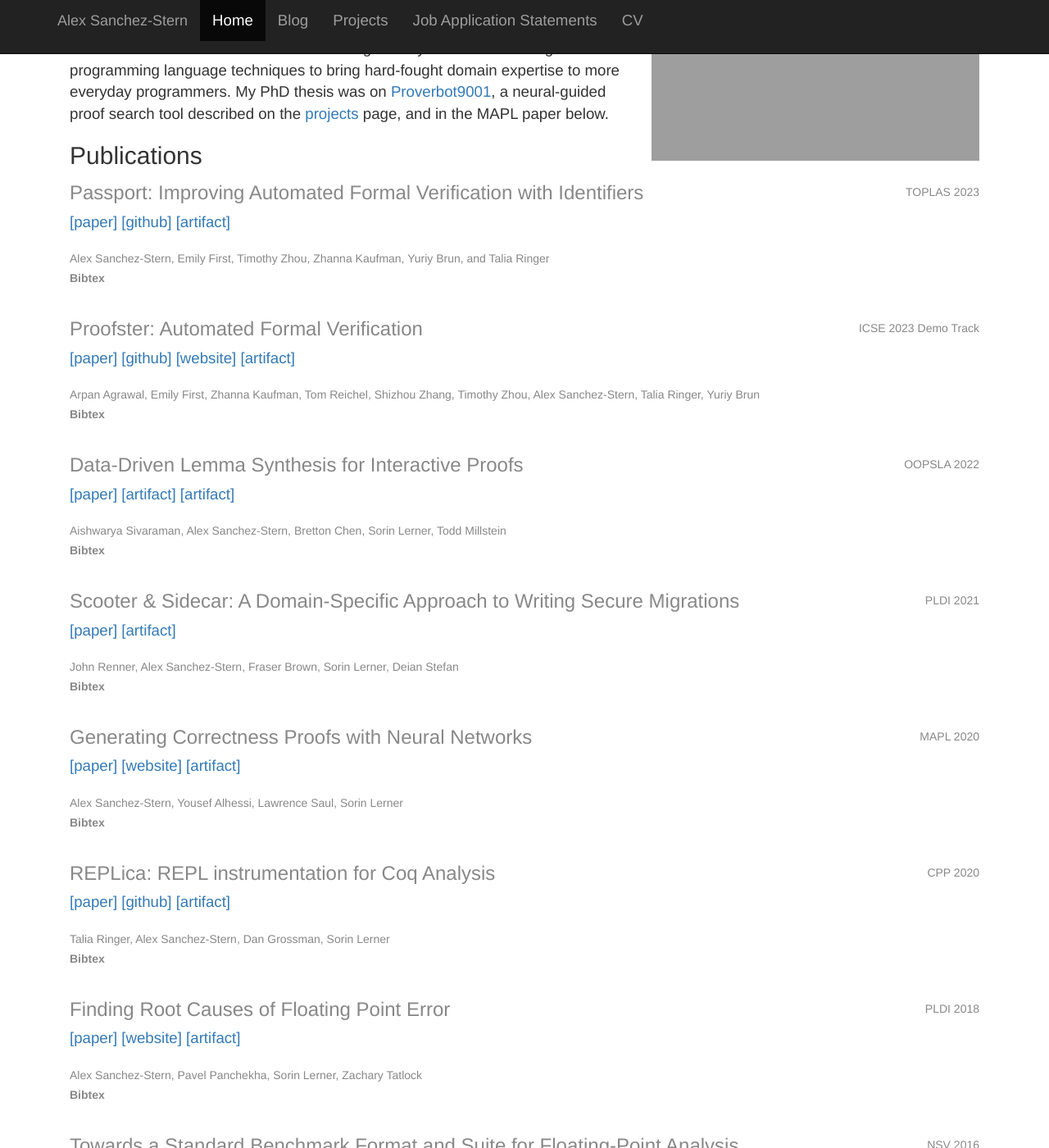
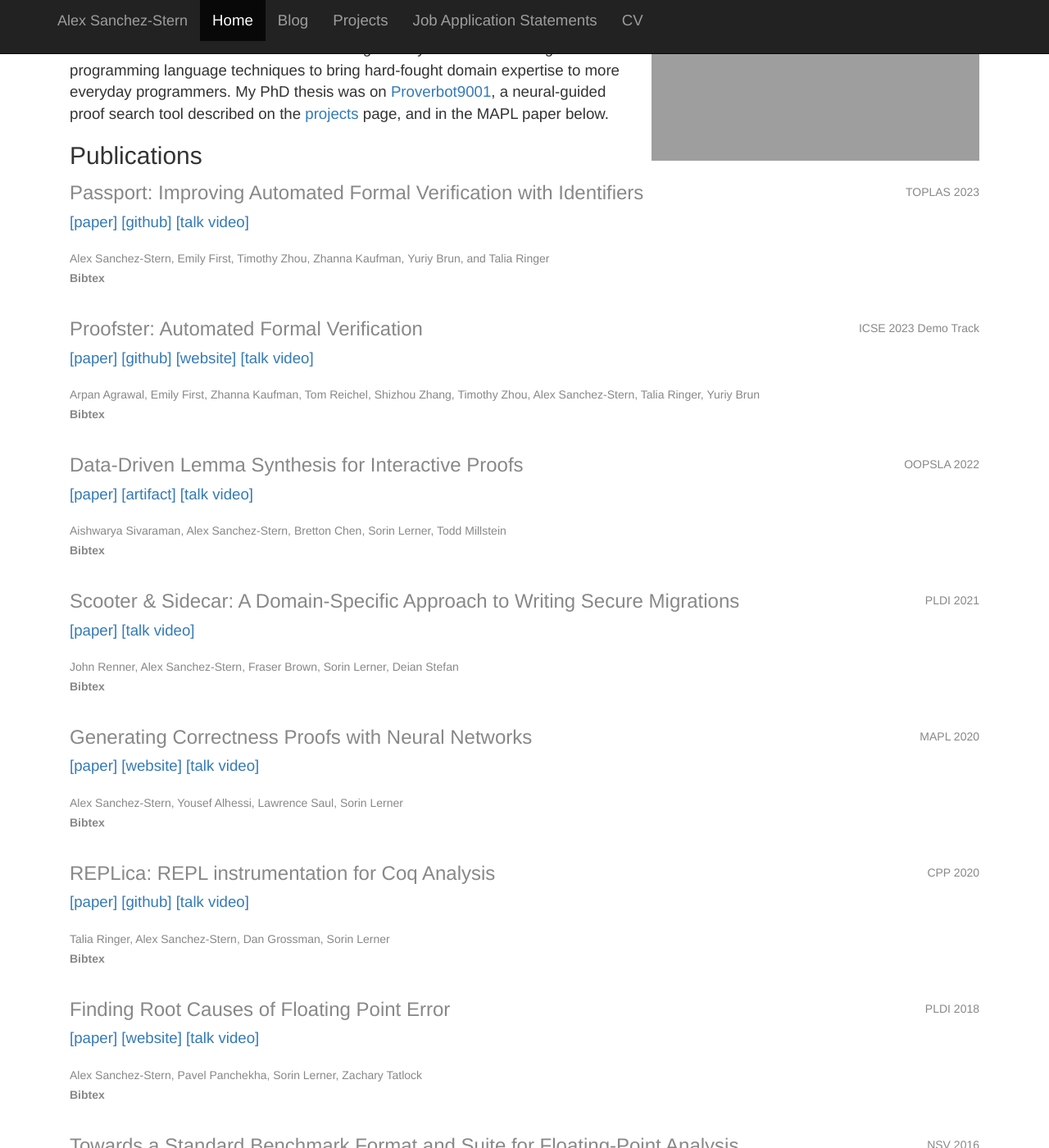
Before and after one commit to HazardousPeach/hazardouspeach.github.io, a Jekyll site: the page built from index.md, in a window 1280 px wide and 1400 px high, scrolled down 216 px. Shown: the whole window at 82% size. Built offline with Jekyll 4.4.1, drawn with Linux system fonts in a browser that asks for light colours; nearby versions of some CDN libraries; some of the changed text lies outside the part shown.

Commit message:
Fix talk video label

```diff
--- a/_includes/publication.html
+++ b/_includes/publication.html
@@ -16,7 +16,7 @@
 	  <a href="{{ include.artifact }}">[artifact]</a>
 	  {% endif %}
 	  {% if include.paper %}
-	  <a href="{{ include.paper}}">[artifact]</a>
+	  <a href="{{ include.paper}}">[talk video]</a>
 	  {% endif %}
       </p>
         <div class="authors">{{include.authors}}</div>
```
